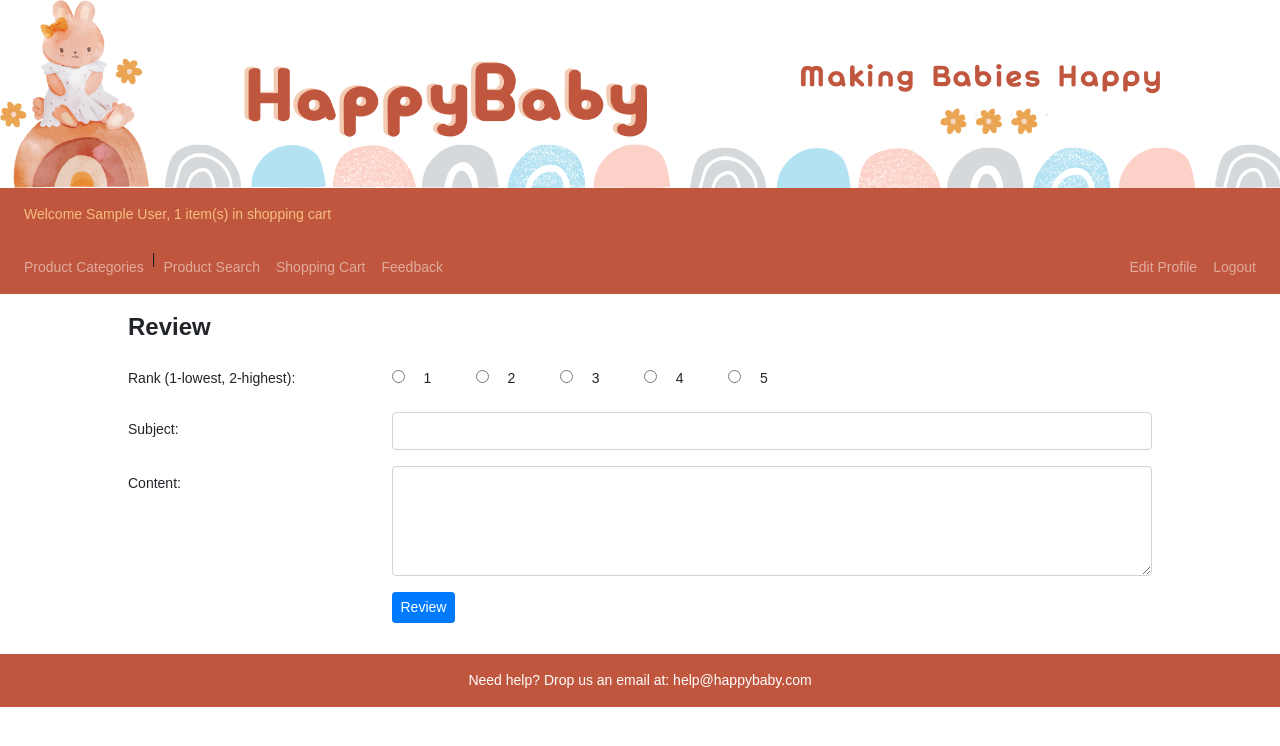
After one commit to 15WattPowerBrick/ECAD_ASSG_1, a PHP site: page /ECAD_ASSG_1/review.php in a window 1280 px wide. The commit adds this page. Shown: the top 746 px of the page. Run offline with PHP 8.4, Linux system fonts and the light colour scheme; the visitor is signed in with stand-in values (Sample User, id 1).

Commit message:
add feedback feature

```diff
--- a/header.php
+++ b/header.php
@@ -13,6 +13,7 @@
     <script src="js/bootstrap.min.js"></script>
     <!-- Site specific Cascading Stylesheet -->
     <link rel="stylesheet" href="css/site.css">
+    <link rel="stylesheet" href="css/feedback.css">
 </head>
 
 <body>
--- a/navbar.php
+++ b/navbar.php
@@ -62,6 +62,9 @@ if(isset($_SESSION["ShopperName"])) {
 <li class="nav-item" >
 <a class="nav-link" href="shoppingCart.php">Shopping Cart</a>
 </li>
+<li class="nav-item" >
+<a class="nav-link" href="feedback.php">Feedback</a>
+</li>
 </ul>
 <!-- Right-justified menu items -->
 <ul class="navbar-nav ml-auto">
--- /dev/null
+++ b/review.php
@@ -0,0 +1,68 @@
+<?php
+// Detect the current session
+session_start();
+// Include the Page Layout header
+include("header.php");
+
+if ($_SESSION["ShopperID"] == NULL){
+    echo '
+        <script>
+            alert("Please login or register to review");
+            window.location = "feedback.php";
+        </script>
+    ';
+}
+?>
+
+<div style="width:80%; margin:auto;">
+<form name="review" action="checkReview.php" method="post">
+    <div class="form-group row">
+        <div class="col-sm-9">
+            <span class="page-title">Review</span>
+        </div>
+    </div>
+    <div class="form-group row">
+        <label class="col-sm-3 col-form-label" for="rank">Rank (1-lowest, 2-highest): </label>
+        <div class="col-sm-9">
+            <input name="rank" value="1"
+                    type="radio" required />
+            <label class="col-sm-1 col-form-label" for="1">1</label>
+            <input name="rank" value="2"
+                    type="radio" required />
+            <label class="col-sm-1 col-form-label" for="2">2</label>
+            <input name="rank" value="3"
+                    type="radio" required />
+            <label class="col-sm-1 col-form-label" for="3">3</label>
+            <input name="rank" value="4"
+                    type="radio" required />
+            <label class="col-sm-1 col-form-label" for="4">4</label>
+            <input name="rank" value="5"
+                    type="radio" required />
+            <label class="col-sm-1 col-form-label" for="5">5</label>
+        </div>
+    </div>
+    <div class="form-group row">
+        <label class="col-sm-3 col-form-label" for="subject">Subject:</label>
+        <div class="col-sm-9">
+            <input class="form-control" name="subject" id="subject" type="text" />
+        </div>
+    </div>
+    <div class="form-group row">
+        <label class="col-sm-3 col-form-label" for="content">Content:</label>
+        <div class="col-sm-9">
+            <textarea class="form-control" name="content" id="content"
+                      cols="25" rows="4" ></textarea>
+        </div>
+    </div>
+    <div class="form-group row">
+        <div class="col-sm-9 offset-sm-3">
+            <button class="btn btn-primary btn-sm" type="submit">Review</button>
+        </div>
+    </div>
+</form>
+</div>
+
+<?php
+// Include the Page Layout footer
+include("footer.php");
+?>
```
Also changed, not shown: checkReview.php (added, +37 -0 lines), css/feedback.css (added, +60 -0 lines), feedback.php (added, +34 -0 lines).
